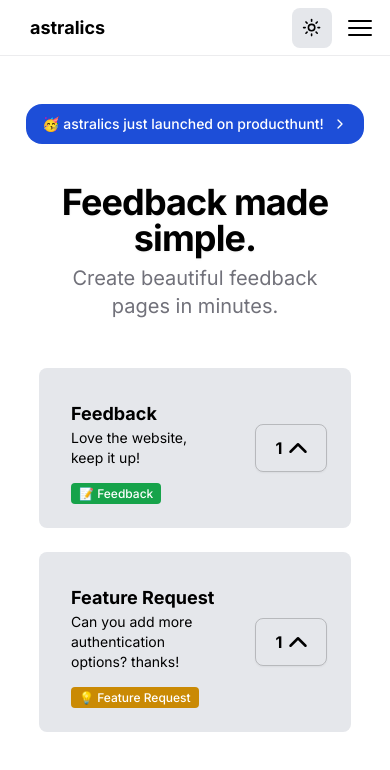
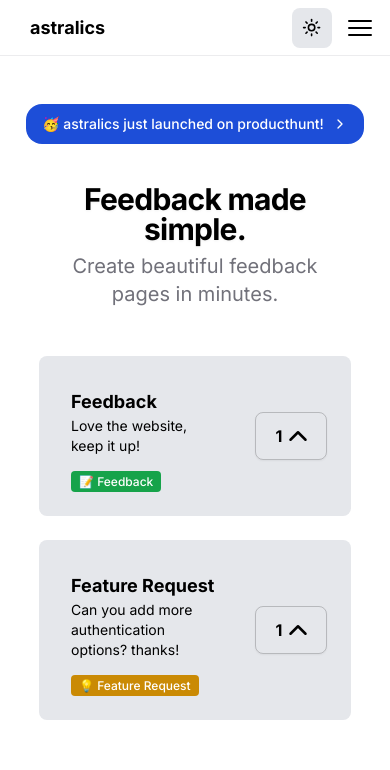
Before and after one commit to ramezj/astralics, a Next.js app in the folder client/: page / in a window 390 px wide. Shown: the top 770 px of the page. Built offline with nearby package versions, Linux system fonts and the light colour scheme; no server answers.

Commit message:
text-3xl in mobile view

```diff
--- a/client/pages/index.js
+++ b/client/pages/index.js
@@ -40,7 +40,7 @@ export default function Component() {
             }}
             transition={{duration: 0.8}}
             className='
-            sm:text-6xl 2xl:text-7xl 2xl:mt-6 md:text-7xl lg:text-5xl lg:mt-6 2xl:w-3/6 lg:w-4/6 sm:mt-8 text-4xl w-4/5 font-bold tracking-tight leading-none text-black dark:text-white mt-10 drop-shadow-sm'>
+            sm:text-6xl 2xl:text-7xl 2xl:mt-6 md:text-7xl lg:text-5xl lg:mt-6 2xl:w-3/6 lg:w-4/6 sm:mt-8 text-3xl w-4/5 font-bold tracking-tight leading-none text-black dark:text-white mt-10 drop-shadow-sm'>
            Feedback made simple.
             </motion.h1>
             <div>
```
